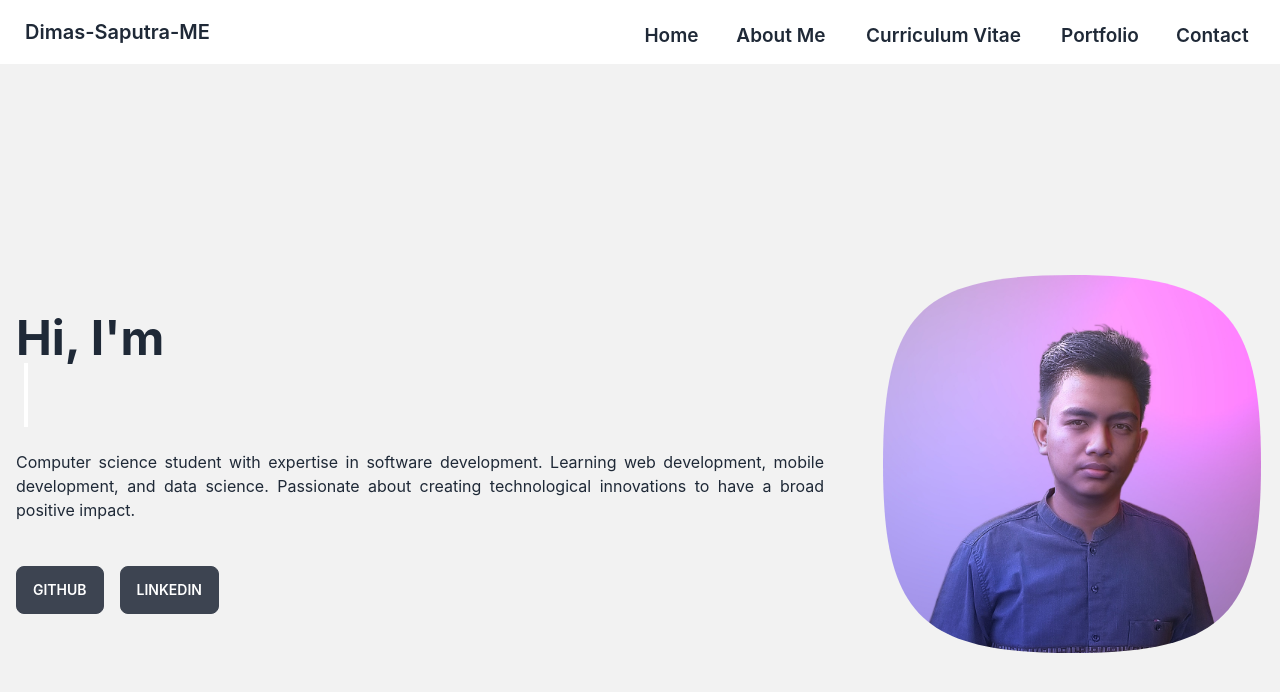
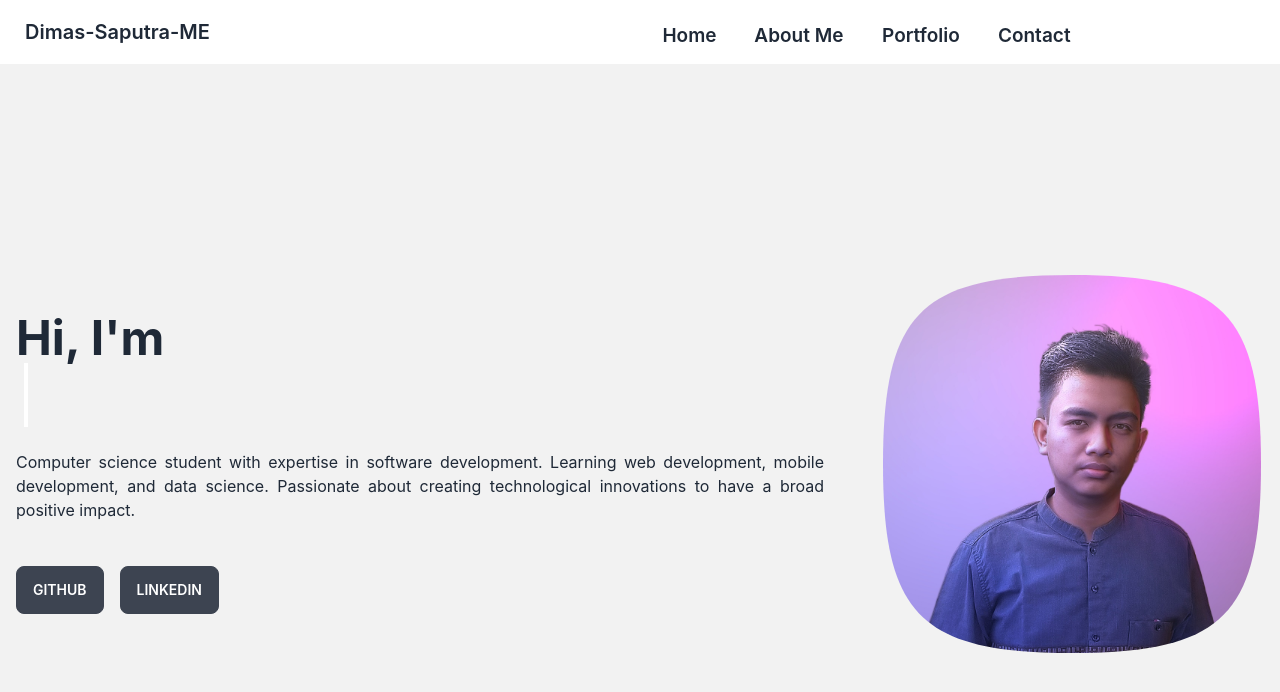
Before and after one commit to Dimas-Saputra-Me/Personal-Website, a React (Create React App) app: page / in a window 1280 px wide. Shown: the top 692 px of the page. Built offline with nearby package versions, Linux system fonts and the light colour scheme.

Commit message:
update: navbar

```diff
--- a/src/components/Nav.js
+++ b/src/components/Nav.js
@@ -10,7 +10,6 @@ const Nav = () => {
                     <ul tabIndex={0} className="menu menu-compact dropdown-content mt-3 p-2 shadow bg-base-100 rounded-box w-52">
                         <li><a href="#aboutme" className="btn btn-ghost normal-case text-xl">Home</a></li>
                         <li><a href="#home" className="btn btn-ghost normal-case text-xl">About Me</a></li>
-                        <li><a href="https://drive.google.com/file/d/1V3ntGt7SXHQEGLrO4Eqfny7LHIROzSzj/view?usp=sharing" className="btn btn-ghost normal-case text-xl" target="_blank" rel="noreferrer">Curriculum Vitae</a></li>
                         <li><a href="#project" className="btn btn-ghost normal-case text-xl">Portfolio</a></li>
                         <li><a href="#contact" className="btn btn-ghost normal-case text-xl">Contact</a></li>
                     </ul>
@@ -21,7 +20,6 @@ const Nav = () => {
                 <ul className="menu menu-horizontal px-1">
                     <li><a href="#home" className="btn btn-ghost normal-case text-xl">Home</a></li>
                     <li><a href="#aboutme" className="btn btn-ghost normal-case text-xl">About Me</a></li>
-                    <li><a href="https://drive.google.com/file/d/1V3ntGt7SXHQEGLrO4Eqfny7LHIROzSzj/view?usp=sharing" className="btn btn-ghost normal-case text-xl" target="_blank" rel="noreferrer">Curriculum Vitae</a></li>
                     <li><a href="#project" className="btn btn-ghost normal-case text-xl">Portfolio</a></li>
                     <li><a href="#contact" className="btn btn-ghost normal-case text-xl">Contact</a></li>
                 </ul>
```
